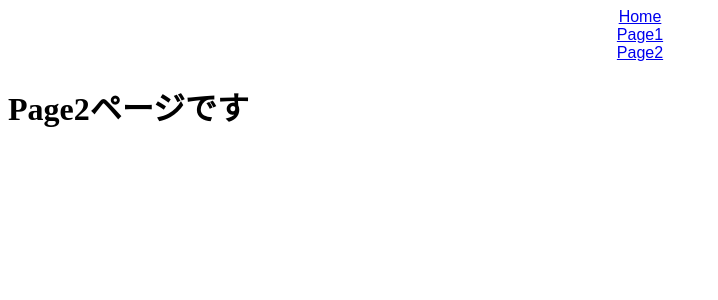
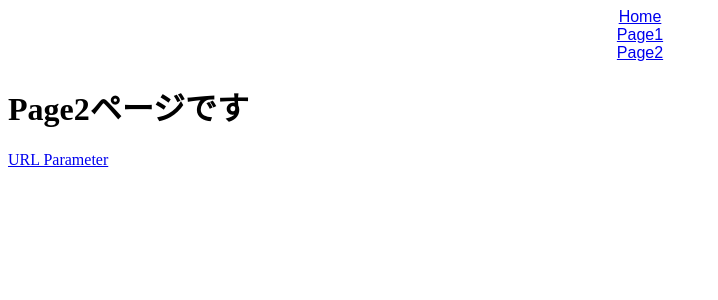
Before and after one commit to san510/Udemy-Stepup-Section5, a React (Create React App) app: page /page2 in a window 1280 px wide. Shown: the top 300 px of the page, without its empty margins (0-718 px from the left). Built offline with nearby package versions, Linux system fonts and the light colour scheme.

Commit message:
24.URLパラメータ 動的ページに利用

```diff
--- a/src/Page2.jsx
+++ b/src/Page2.jsx
@@ -1,7 +1,10 @@
+import { Link } from "react-router-dom";
+
 export const Page2 = () => {
   return (
     <div>
       <h1>Page2ページです</h1>
+      <Link to="/page2/999">URL Parameter</Link>
     </div>
   );
 };
--- /dev/null
+++ b/src/UrlParameter.jsx
@@ -0,0 +1,12 @@
+import { useParams } from "react-router-dom";
+
+export const UrlParameter = () => {
+  const { id } = useParams();
+
+  return (
+    <div>
+      <h1>UrlParameterページです</h1>
+      <p>パラメータは {id}</p>
+    </div>
+  );
+};
--- /dev/null
+++ b/src/router/Page2Routes.jsx
@@ -0,0 +1,15 @@
+import { Page2 } from "../Page2";
+import { UrlParameter } from "../UrlParameter";
+
+export const Page2Routes = [
+  {
+    path: "/",
+    exact: true,
+    children: <Page2 />
+  },
+  {
+    path: "/:id",
+    exact: false,
+    children: <UrlParameter />
+  }
+];
--- a/src/router/Router.jsx
+++ b/src/router/Router.jsx
@@ -1,8 +1,8 @@
 import { Switch, Route } from "react-router-dom";
 
 import { Home } from "../Home";
-import { Page2 } from "../Page2";
 import { Page1Routes } from "./Page1Routes";
+import { Page2Routes } from "./Page2Routes";
 
 export const Router = () => {
   return (
@@ -26,9 +26,22 @@
           </Switch>
         )}
       ></Route>
-      <Route path="/page2">
-        <Page2 />
-      </Route>
+      <Route
+        path="/page2"
+        render={({ match: { url } }) => (
+          <Switch>
+            {Page2Routes.map((route) => (
+              <Route
+                key={route.path}
+                exact={route.exact}
+                path={`${url}${route.path}`}
+              >
+                {route.children}
+              </Route>
+            ))}
+          </Switch>
+        )}
+      ></Route>
     </Switch>
   );
 };
```
